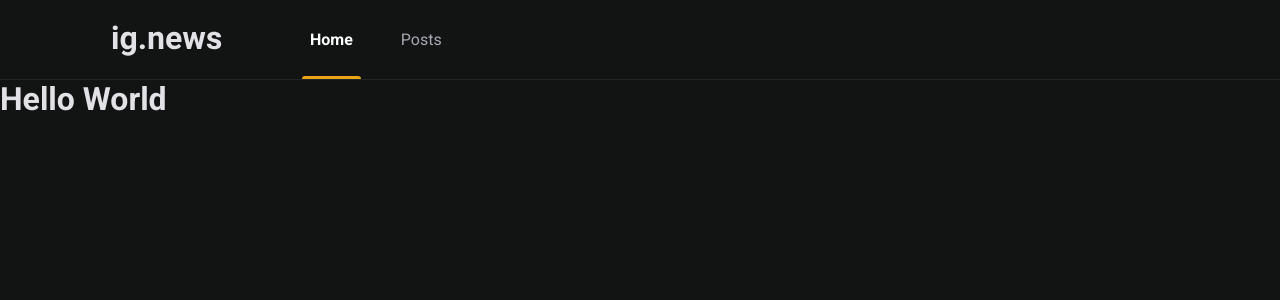
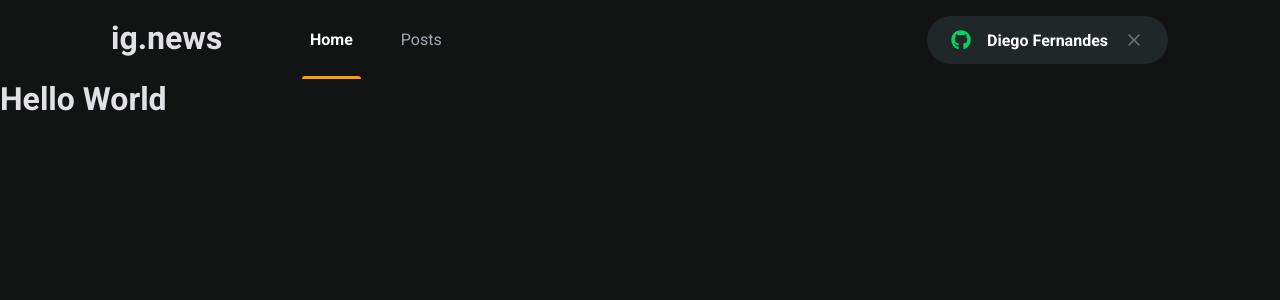
Before and after one commit to LuhBC-pixel/trilha-react, a Next.js app in the folder ignews/: page / in a window 1280 px wide. Shown: the top 300 px of the page. Built offline with nearby package versions, Linux system fonts and the light colour scheme.

Commit message:
create button into header

```diff
--- a/ignews/package.json
+++ b/ignews/package.json
@@ -11,6 +11,7 @@
     "next": "12.0.10",
     "react": "17.0.2",
     "react-dom": "17.0.2",
+    "react-icons": "^4.3.1",
     "sass": "^1.49.7"
   },
   "devDependencies": {
--- a/ignews/src/components/Header/index.tsx
+++ b/ignews/src/components/Header/index.tsx
@@ -1,3 +1,5 @@
+import { SignInButton } from '../SignInButton';
+
 import styles from './styles.module.scss';
 
 export function Header() {
@@ -9,6 +11,7 @@ export function Header() {
           <a className={styles.active}>Home</a>
           <a>Posts</a>
         </nav>
+        <SignInButton />
       </div>
     </header>
   );
--- a/ignews/src/components/Header/styles.module.scss
+++ b/ignews/src/components/Header/styles.module.scss
@@ -22,7 +22,7 @@
       padding: 0 0.5rem;
       height: 5rem;
       line-height: 5rem;
-      color: var(--text);
+      color: var(--gray-300);
 
       transition: color 0.2s;
 
@@ -47,8 +47,12 @@
         position: absolute;
         bottom: 1px;
         left: 0;
-        background: var(--yellow);
+        background: var(--yellow-500);
       }
     }
   }
+
+  button {
+    margin-left: auto;
+  }
 }
--- /dev/null
+++ b/ignews/src/components/SignInButton/index.tsx
@@ -0,0 +1,21 @@
+import { FaGithub } from 'react-icons/fa';
+import { FiX } from 'react-icons/fi';
+
+import styles from './styles.module.scss';
+
+export function SignInButton() {
+  const isUserLoggedIn = true;
+
+  return isUserLoggedIn ? (
+    <button className={styles.signInButton} type='button'>
+      <FaGithub color='#04d361' />
+      Diego Fernandes
+      <FiX color='#737380' className={styles.closeIcon} />
+    </button>
+  ) : (
+    <button className={styles.signInButton} type='button'>
+      <FaGithub color='#eba417' />
+      Sign in with GitHub
+    </button>
+  );
+}
--- /dev/null
+++ b/ignews/src/components/SignInButton/styles.module.scss
@@ -0,0 +1,33 @@
+.signInButton {
+  height: 3rem;
+  border-radius: 3rem;
+  background: var(--gray-850);
+  border: 0;
+  padding: 0 1.5rem;
+
+  display: flex;
+  align-items: center;
+  justify-content: center;
+
+  color: var(--white);
+  font-weight: bold;
+
+  svg {
+    width: 20px;
+    height: 20px;
+  }
+
+  svg:first-child {
+    margin-right: 1rem;
+  }
+
+  svg.closeIcon {
+    margin-left: 1rem;
+  }
+
+  transition: filter 0.2s;
+
+  &:hover {
+    filter: brightness(0.8);
+  }
+}
--- a/ignews/src/styles/global.scss
+++ b/ignews/src/styles/global.scss
@@ -6,13 +6,16 @@
 
 :root {
   --white: #fff;
-  --background-black: #121414;
-  --shape: #1f2729;
-  --text: #a8a8b3;
-  --title: #e1e1e6;
-  --yellow: #eba417;
+
+  --gray-100: #e1e1e6;
+  --gray-300: #a8a8b3;
+  --gray-800: #29292e;
+  --gray-850: #1f2729;
+  --gray-900: #121414;
+
+  --yellow-500: #eba417;
+  --cyn-500: #61dcfb;
   --green: #04d361;
-  --blue: #61dcfb;
 }
 
 @media (max-width: 1080px) {
@@ -28,8 +31,8 @@
 }
 
 body {
-  background-color: var(--background-black);
-  color: var(--title);
+  background-color: var(--gray-900);
+  color: var(--gray-100);
 }
 
 body, input, textarea, select, button {
```
Also changed, not shown: 1 other file (tests, documents, lock files or other folders).
